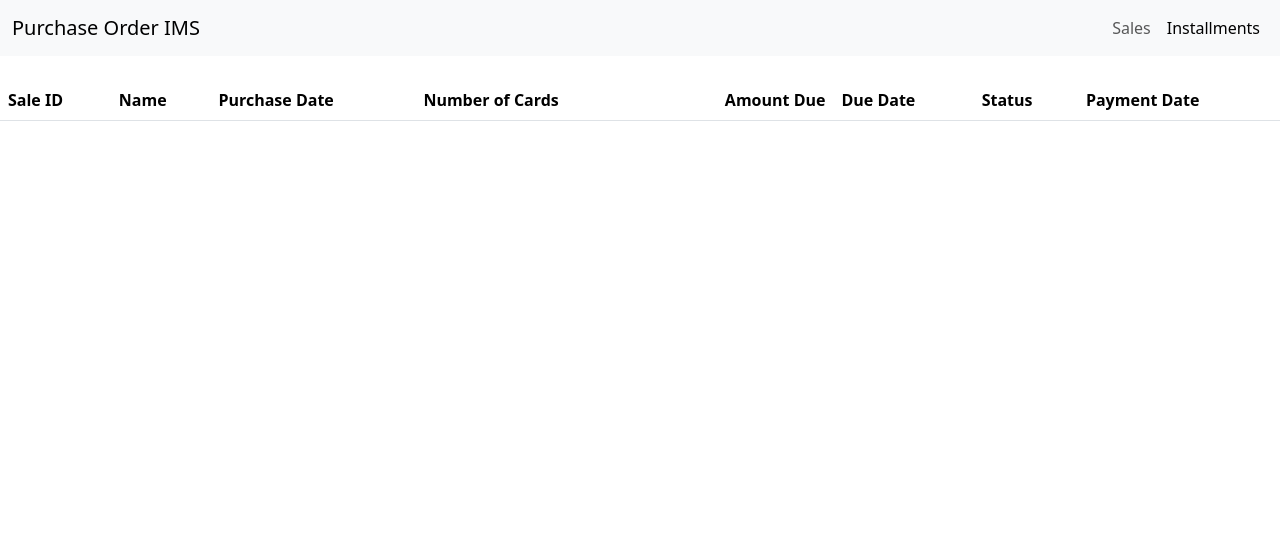
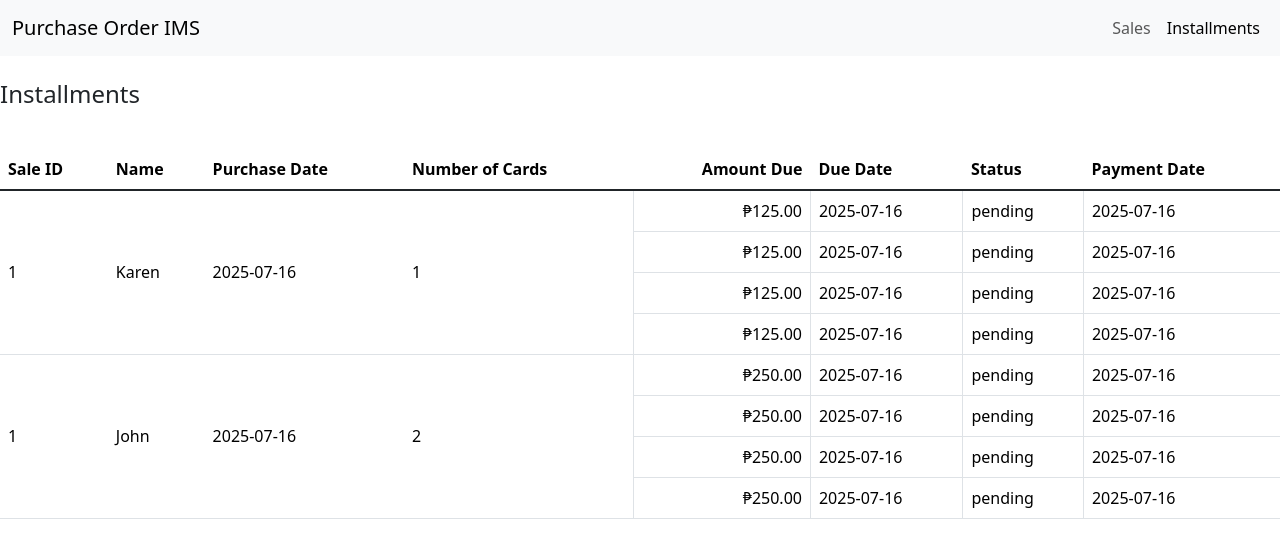
Before and after one commit to kbs291/PO-IMS, a Vue app: page /installments in a window 1280 px wide. Shown: the top 558 px of the page. Built offline with nearby package versions, Linux system fonts and the light colour scheme; data requests are answered from the project's data file; the HTML template or start-up script is replaced by a standard one.

Commit message:
Setup installments store, and added installments local data on db.json

```diff
--- a/data/db.json
+++ b/data/db.json
@@ -31,7 +31,65 @@
   "installments": [
     {
       "id": 1,
-      "saleId": 1
+      "salesId": 1,
+      "name": "Karen",
+      "purchaseDate": "2025-07-16",
+      "numberOfCards": 1,
+      "amountDue": {
+        "first": 125,
+        "second": 125,
+        "third": 125,
+        "fourth": 125
+      },
+      "dueDates": {
+        "first": "2025-07-16",
+        "second": "2025-07-16",
+        "third": "2025-07-16",
+        "fourth": "2025-07-16"
+      },
+      "status": {
+        "first": "pending",
+        "second": "pending",
+        "third": "pending",
+        "fourth": "pending"
+      },
+      "paymentDates": {
+        "first": "2025-07-16",
+        "second": "2025-07-16",
+        "third": "2025-07-16",
+        "fourth": "2025-07-16"
+      }
+    },
+    {
+      "id": 1,
+      "salesId": 1,
+      "name": "John",
+      "purchaseDate": "2025-07-16",
+      "numberOfCards": 2,
+      "amountDue": {
+        "first": 250,
+        "second": 250,
+        "third": 250,
+        "fourth": 250
+      },
+      "dueDates": {
+        "first": "2025-07-16",
+        "second": "2025-07-16",
+        "third": "2025-07-16",
+        "fourth": "2025-07-16"
+      },
+      "status": {
+        "first": "pending",
+        "second": "pending",
+        "third": "pending",
+        "fourth": "pending"
+      },
+      "paymentDates": {
+        "first": "2025-07-16",
+        "second": "2025-07-16",
+        "third": "2025-07-16",
+        "fourth": "2025-07-16"
+      }
     }
   ],
   "customers": [
--- a/src/components/InstallmentsTable.vue
+++ b/src/components/InstallmentsTable.vue
@@ -1,8 +1,21 @@
-<script setup></script>
+<script setup>
+import { useInstallmentsStore } from '@/stores/installments';
+import { storeToRefs } from 'pinia';
+import { formatAmount } from '@/utils/formatAmount';
+import { formatDate } from '@/utils/formatDate';
+import { onMounted } from 'vue';
+
+const installmentsStore = useInstallmentsStore();
+const { installments } = storeToRefs(installmentsStore);
+
+onMounted(async () => await installmentsStore.fetchInstallments());
+</script>
 
 <template>
+  <h4 class="my-3">Installments</h4>
+
   <div class="table-responsive">
-    <table class="table table-striped table-hover align-middle mt-4">
+    <table class="table table-hover align-middle mt-4">
       <thead>
         <tr>
           <th scope="col">Sale ID</th>
@@ -16,17 +29,36 @@
         </tr>
       </thead>
       <tbody class="table-group-divider">
-        <!-- <tr v-for="(sale, index) in sales" :key="index">
-          <td>{{ sale.name }}</td>
-          <td>
-            <span class="d-inline-block border rounded-pill p-2 px-3">{{ formatDate(sale.purchaseDate) }}</span>
-          </td>
-          <td>{{ sale.numberOfCards }}</td>
-          <td>
-            <span class="d-inline-block border rounded-pill p-2 px-3">{{ formatDate(sale.firstDueDate) }}</span>
-          </td>
-          <td class="text-end">{{ formatAmount(sale.totalAmount) }}</td>
-        </tr> -->
+        <template v-for="(installment, index) in installments" :key="index">
+          <tr>
+            <td rowspan="4">{{ installment.salesId }}</td>
+            <td rowspan="4">{{ installment.name }}</td>
+            <td rowspan="4">{{ formatDate(installment.purchaseDate) }}</td>
+            <td rowspan="4">{{ installment.numberOfCards }}</td>
+            <td class="text-end border">{{ formatAmount(installment.amountDue.first) }}</td>
+            <td class="border">{{ formatDate(installment.dueDates.first) }}</td>
+            <td class="border">{{ installment.status.first }}</td>
+            <td>{{ formatDate(installment.paymentDates.first) }}</td>
+          </tr>
+          <tr>
+            <td class="text-end border">{{ formatAmount(installment.amountDue.second) }}</td>
+            <td class="border">{{ formatDate(installment.dueDates.second) }}</td>
+            <td class="border">{{ installment.status.second }}</td>
+            <td>{{ formatDate(installment.paymentDates.second) }}</td>
+          </tr>
+          <tr>
+            <td class="text-end border">{{ formatAmount(installment.amountDue.third) }}</td>
+            <td class="border">{{ formatDate(installment.dueDates.third) }}</td>
+            <td class="border">{{ installment.status.third }}</td>
+            <td>{{ formatDate(installment.paymentDates.third) }}</td>
+          </tr>
+          <tr>
+            <td class="text-end border">{{ formatAmount(installment.amountDue.fourth) }}</td>
+            <td class="border">{{ formatDate(installment.dueDates.fourth) }}</td>
+            <td class="border">{{ installment.status.fourth }}</td>
+            <td>{{ formatDate(installment.paymentDates.fourth) }}</td>
+          </tr>
+        </template>
       </tbody>
     </table>
   </div>
--- a/src/components/layout/Header.vue
+++ b/src/components/layout/Header.vue
@@ -3,7 +3,7 @@ import { RouterLink } from 'vue-router';
 </script>
 
 <template>
-  <nav class="navbar navbar-expand-lg bg-body-tertiary">
+  <nav class="navbar navbar-expand-lg bg-body-tertiary mb-4">
     <div class="container-fluid">
       <h1 class="navbar-brand m-0">Purchase Order IMS</h1>
       <button class="navbar-toggler" type="button" data-bs-toggle="collapse" data-bs-target="#navbarSupportedContent" aria-controls="navbarSupportedContent" aria-expanded="false" aria-label="Toggle navigation">
--- /dev/null
+++ b/src/stores/installments.js
@@ -0,0 +1,38 @@
+import axios from "axios";
+import { defineStore } from "pinia";
+import { reactive, ref } from "vue";
+
+export const useInstallmentsStore = defineStore('installments', () => {
+  let installments = reactive([]);
+
+  const fetchInstallments = async () => {
+    try {
+      const response = await axios.get('http://localhost:3000/installments');
+      response.data.forEach(data => {
+        addInstallments(data);
+      });
+    } catch (error) {
+      console.log(error);
+    }
+  };
+
+  const addInstallments = (installment) => {
+    const purchaseDate = ref(new Date(installment.purchaseDate));
+    const dueDates = reactive({
+      first: new Date(installment.dueDates.first),
+      second: new Date(installment.dueDates.second),
+      third: new Date(installment.dueDates.third),
+      fourth: new Date(installment.dueDates.fourth)
+    });
+    const paymentDates = reactive({
+      first: new Date(installment.paymentDates.first),
+      second: new Date(installment.paymentDates.second),
+      third: new Date(installment.paymentDates.third),
+      fourth: new Date(installment.paymentDates.fourth)
+    });
+
+    installments.push({ ...installment, purchaseDate, dueDates, paymentDates });
+  };
+
+  return { installments, fetchInstallments, addInstallments };
+});
```
